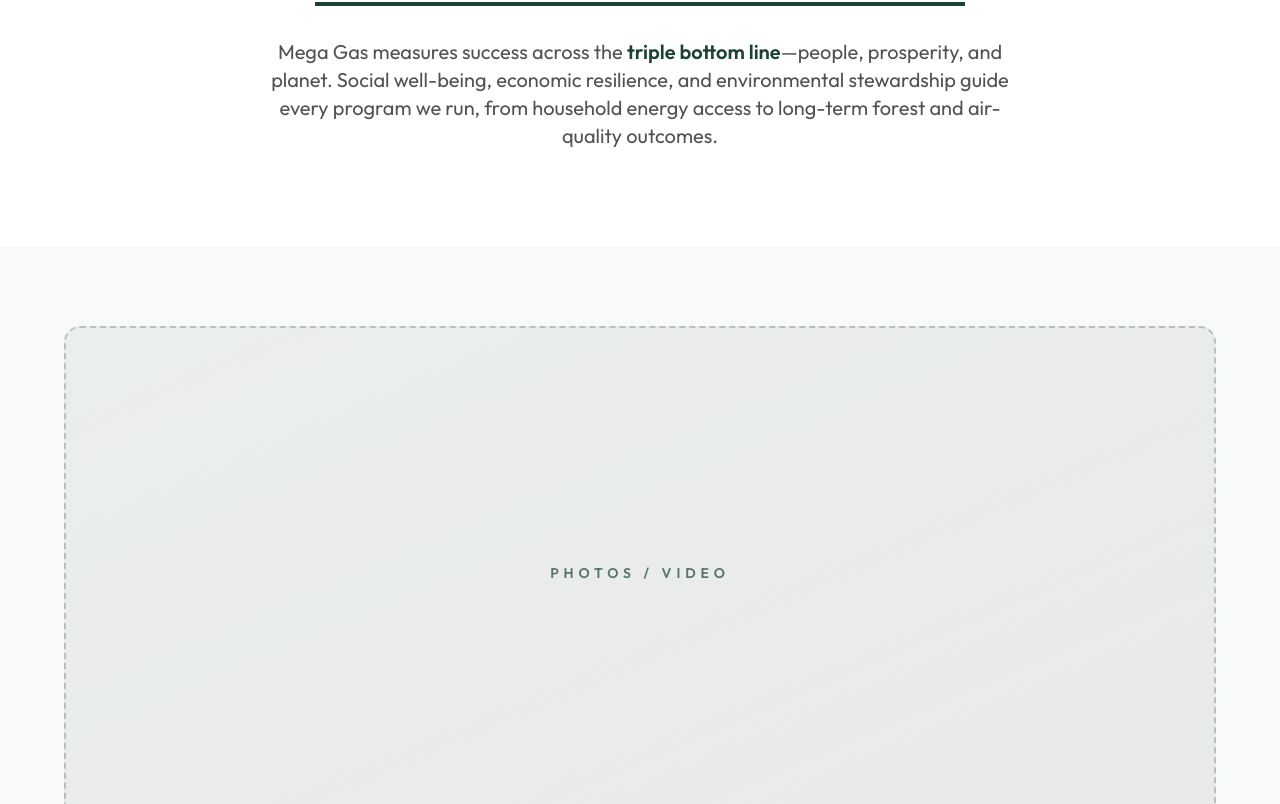
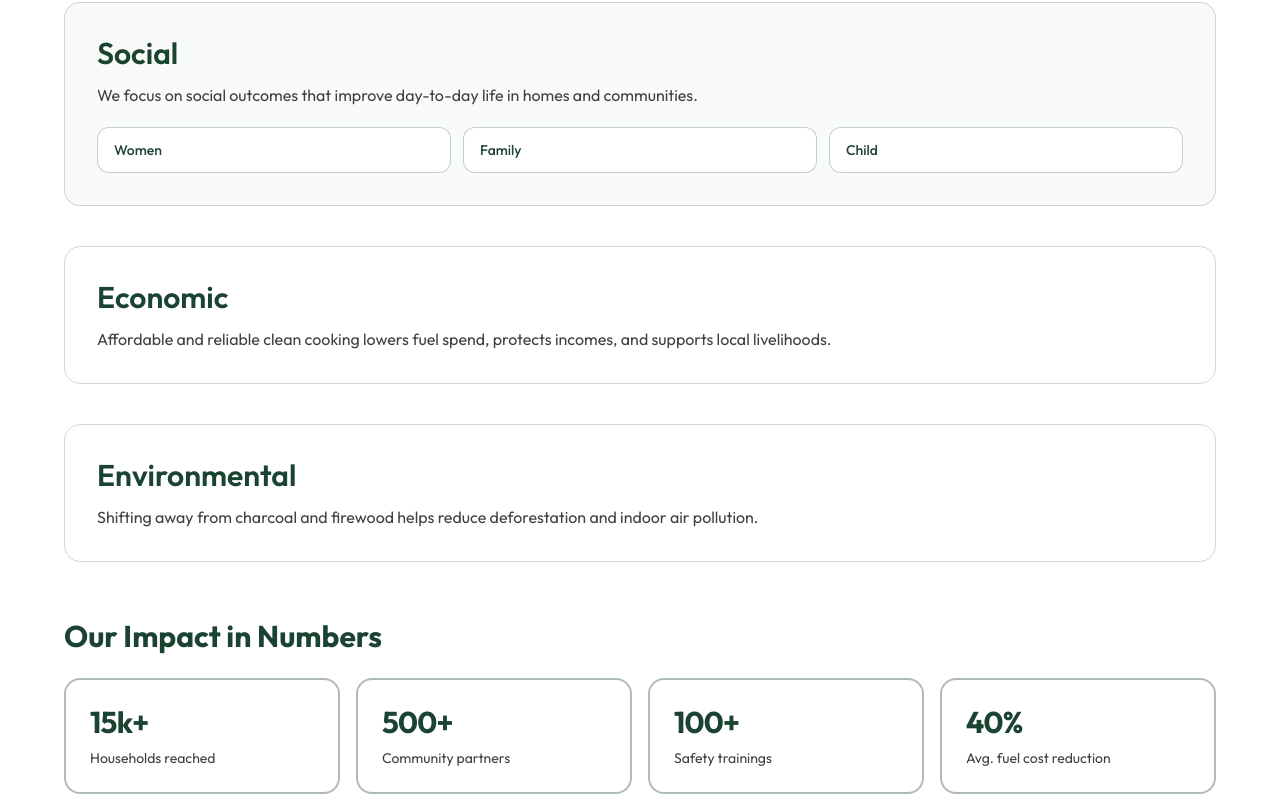
Before and after one commit to scott931/MegaGasII, a Next.js app: page /impact in a window 1280 px wide. Shown: the part 274-1078 px from the top of the page. Built offline with nearby package versions, Linux system fonts and the light colour scheme.

Commit message:
impact page redesign

```diff
--- a/src/app/impact/page.tsx
+++ b/src/app/impact/page.tsx
@@ -1,9 +1,7 @@
 import type { Metadata } from "next";
 import { Header } from "@/components/home/Header";
 import { Footer } from "@/components/home/Footer";
-import { ImpactIntro } from "@/components/impact/ImpactIntro";
-import { ImpactNumbersDashboard } from "@/components/impact/ImpactNumbersDashboard";
-import { SocialImpactSection } from "@/components/impact/SocialImpactSection";
+import { ImpactSketchLayout } from "@/components/impact/ImpactSketchLayout";
 
 export const metadata: Metadata = {
   title: "Our Impact | Mega Gas Alternative Energy",
@@ -16,9 +14,7 @@ export default function ImpactPage() {
     <>
       <Header />
       <main className="min-h-screen bg-white pt-[92px] sm:pt-[108px]">
-        <ImpactIntro />
-        <SocialImpactSection />
-        <ImpactNumbersDashboard />
+        <ImpactSketchLayout />
       </main>
       <Footer />
     </>
--- /dev/null
+++ b/src/components/impact/ImpactSketchLayout.tsx
@@ -0,0 +1,104 @@
+"use client";
+
+import { motion } from "framer-motion";
+
+const socialPoints = ["Women", "Family", "Child"];
+
+const numberCards = [
+  { value: "15k+", label: "Households reached" },
+  { value: "500+", label: "Community partners" },
+  { value: "100+", label: "Safety trainings" },
+  { value: "40%", label: "Avg. fuel cost reduction" },
+];
+
+export function ImpactSketchLayout() {
+  return (
+    <section className="bg-white px-4 py-16 sm:px-6 sm:py-20 lg:px-8">
+      <div className="mx-auto max-w-6xl">
+        <motion.h1
+          initial={{ opacity: 0, y: 10 }}
+          animate={{ opacity: 1, y: 0 }}
+          transition={{ duration: 0.35 }}
+          className="text-4xl font-bold text-[#1B4332] sm:text-5xl"
+        >
+          Impact
+        </motion.h1>
+
+        <div className="mt-10 space-y-10">
+          <motion.section
+            initial={{ opacity: 0, y: 12 }}
+            whileInView={{ opacity: 1, y: 0 }}
+            viewport={{ once: true }}
+            className="rounded-2xl border border-[#1B4332]/20 bg-[#f9fbf9] p-6 sm:p-8"
+          >
+            <h2 className="text-2xl font-semibold text-[#1B4332] sm:text-3xl">Social</h2>
+            <p className="mt-3 max-w-3xl text-neutral-700">
+              We focus on social outcomes that improve day-to-day life in homes and
+              communities.
+            </p>
+            <ul className="mt-5 grid gap-3 sm:grid-cols-3">
+              {socialPoints.map((point) => (
+                <li
+                  key={point}
+                  className="rounded-xl border border-[#1B4332]/25 bg-white px-4 py-3 text-sm font-medium text-[#1B4332]"
+                >
+                  {point}
+                </li>
+              ))}
+            </ul>
+          </motion.section>
+
+          <motion.section
+            initial={{ opacity: 0, y: 12 }}
+            whileInView={{ opacity: 1, y: 0 }}
+            viewport={{ once: true }}
+            transition={{ delay: 0.05 }}
+            className="rounded-2xl border border-[#1B4332]/20 p-6 sm:p-8"
+          >
+            <h2 className="text-2xl font-semibold text-[#1B4332] sm:text-3xl">Economic</h2>
+            <p className="mt-3 max-w-3xl text-neutral-700">
+              Affordable and reliable clean cooking lowers fuel spend, protects incomes, and
+              supports local livelihoods.
+            </p>
+          </motion.section>
+
+          <motion.section
+            initial={{ opacity: 0, y: 12 }}
+            whileInView={{ opacity: 1, y: 0 }}
+            viewport={{ once: true }}
+            transition={{ delay: 0.1 }}
+            className="rounded-2xl border border-[#1B4332]/20 p-6 sm:p-8"
+          >
+            <h2 className="text-2xl font-semibold text-[#1B4332] sm:text-3xl">
+              Environmental
+            </h2>
+            <p className="mt-3 max-w-3xl text-neutral-700">
+              Shifting away from charcoal and firewood helps reduce deforestation and indoor
+              air pollution.
+            </p>
+          </motion.section>
+        </div>
+
+        <motion.section
+          initial={{ opacity: 0, y: 12 }}
+          whileInView={{ opacity: 1, y: 0 }}
+          viewport={{ once: true }}
+          className="mt-14"
+        >
+          <h2 className="text-2xl font-bold text-[#1B4332] sm:text-3xl">Our Impact in Numbers</h2>
+          <div className="mt-6 grid grid-cols-1 gap-4 sm:grid-cols-2 lg:grid-cols-4">
+            {numberCards.map((card) => (
+              <article
+                key={card.label}
+                className="rounded-2xl border-2 border-[#1B4332]/35 bg-white p-6"
+              >
+                <p className="text-3xl font-bold tracking-tight text-[#1B4332]">{card.value}</p>
+                <p className="mt-2 text-sm text-neutral-700">{card.label}</p>
+              </article>
+            ))}
+          </div>
+        </motion.section>
+      </div>
+    </section>
+  );
+}
```
Also changed, not shown: 2 other files (tests, documents, lock files or other folders).
